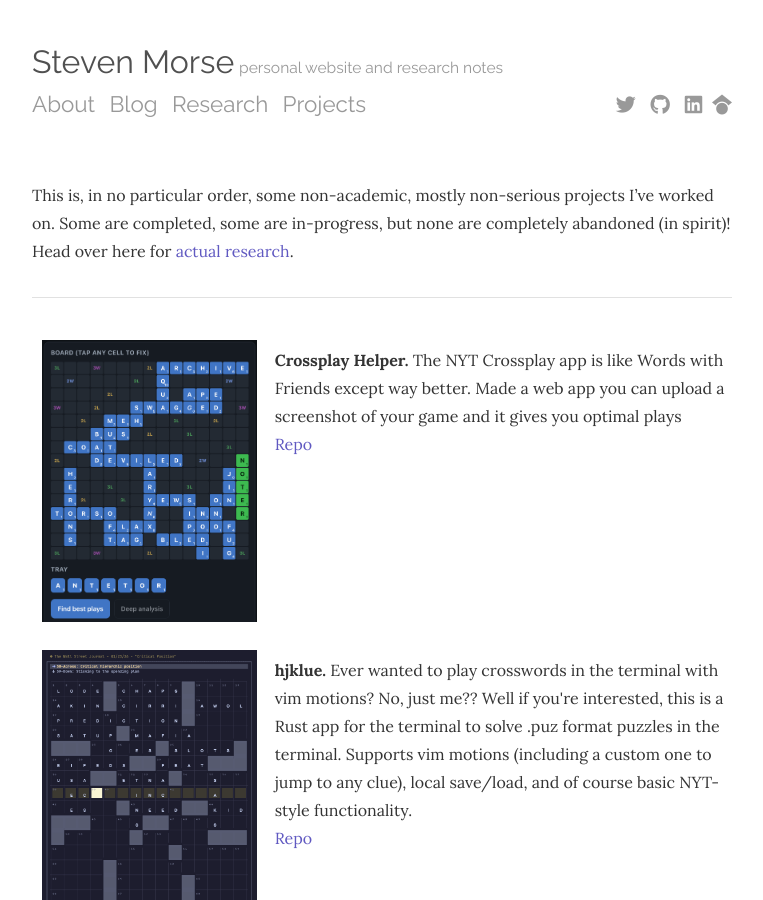
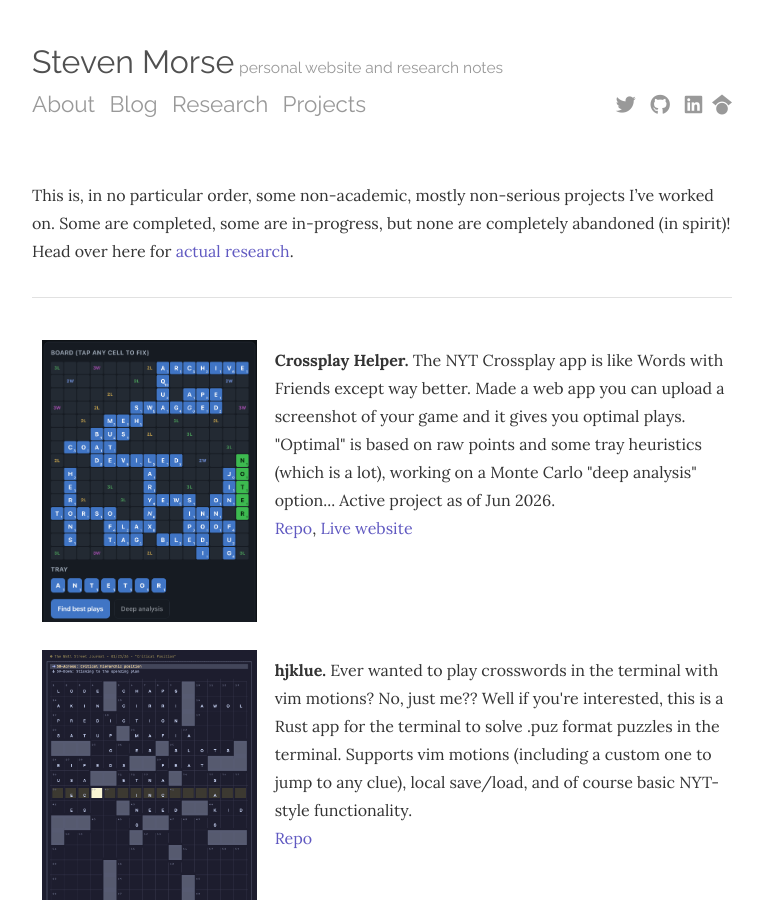
Before and after one commit to stmorse/stmorse.github.io, a Jekyll site: the page built from projects.md, in a window 1280 px wide and 900 px high. Shown: the whole window, without its empty margins (258-1021 px from the left). Built offline with Jekyll 4.4.1, drawn with Linux system fonts in a browser that asks for light colours; nearby versions of some CDN libraries.

Commit message:
projects update

```diff
--- a/projects.md
+++ b/projects.md
@@ -17,9 +17,12 @@
         <p>
         <b>Crossplay Helper.</b> The NYT Crossplay app is like Words with
         Friends except way better. Made a web app you can upload a screenshot
-        of your game and it gives you optimal plays
+        of your game and it gives you optimal plays. "Optimal" is based on raw
+        points and some tray heuristics (which is a lot), working on a Monte
+        Carlo "deep analysis" option... Active project as of Jun 2026.
         <br/>
-        <a href="https://github.com/stmorse/crossplay-helper">Repo</a></p>
+        <a href="https://github.com/stmorse/crossplay-helper">Repo</a>,
+        <a href="https://stmorse.github.io/crossplay-helper">Live website</a></p>
     </div>
 </div>
 
```
